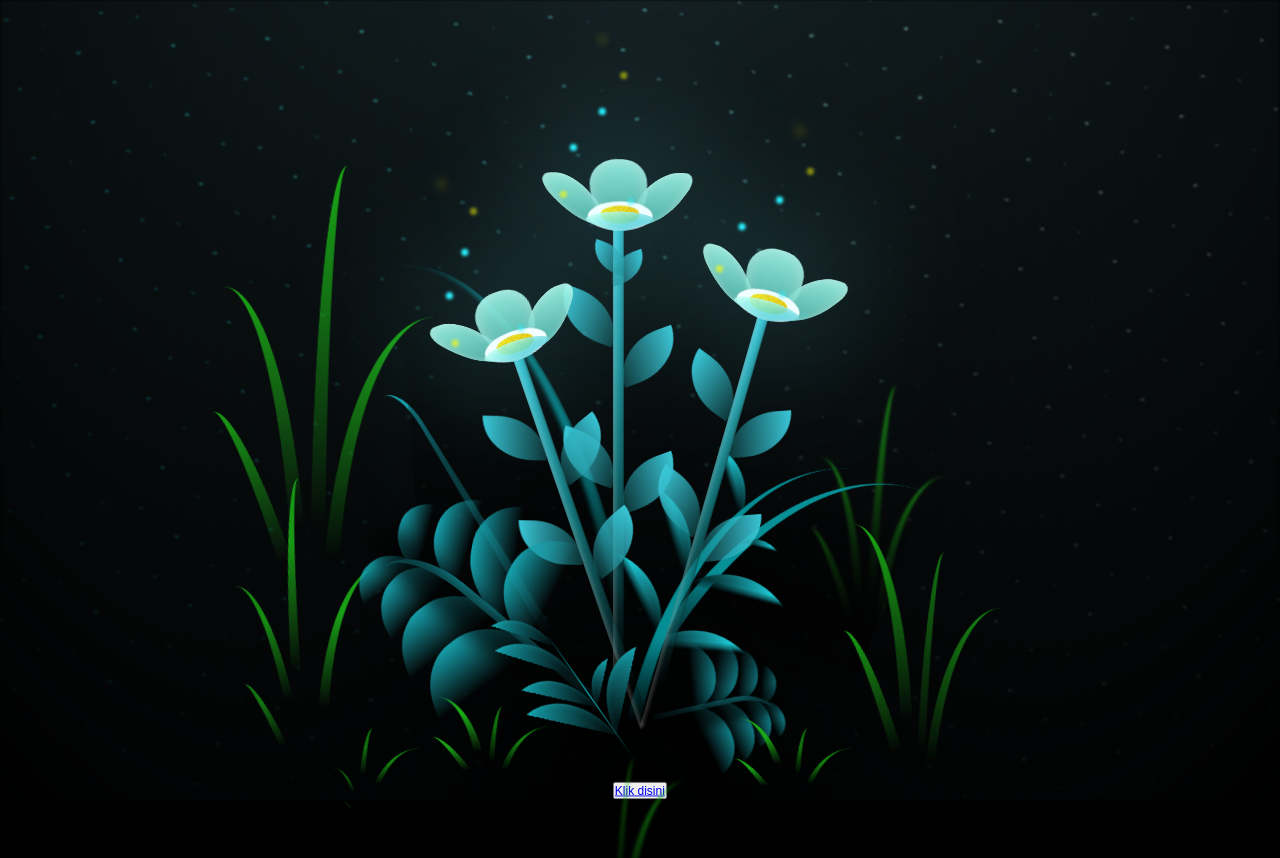
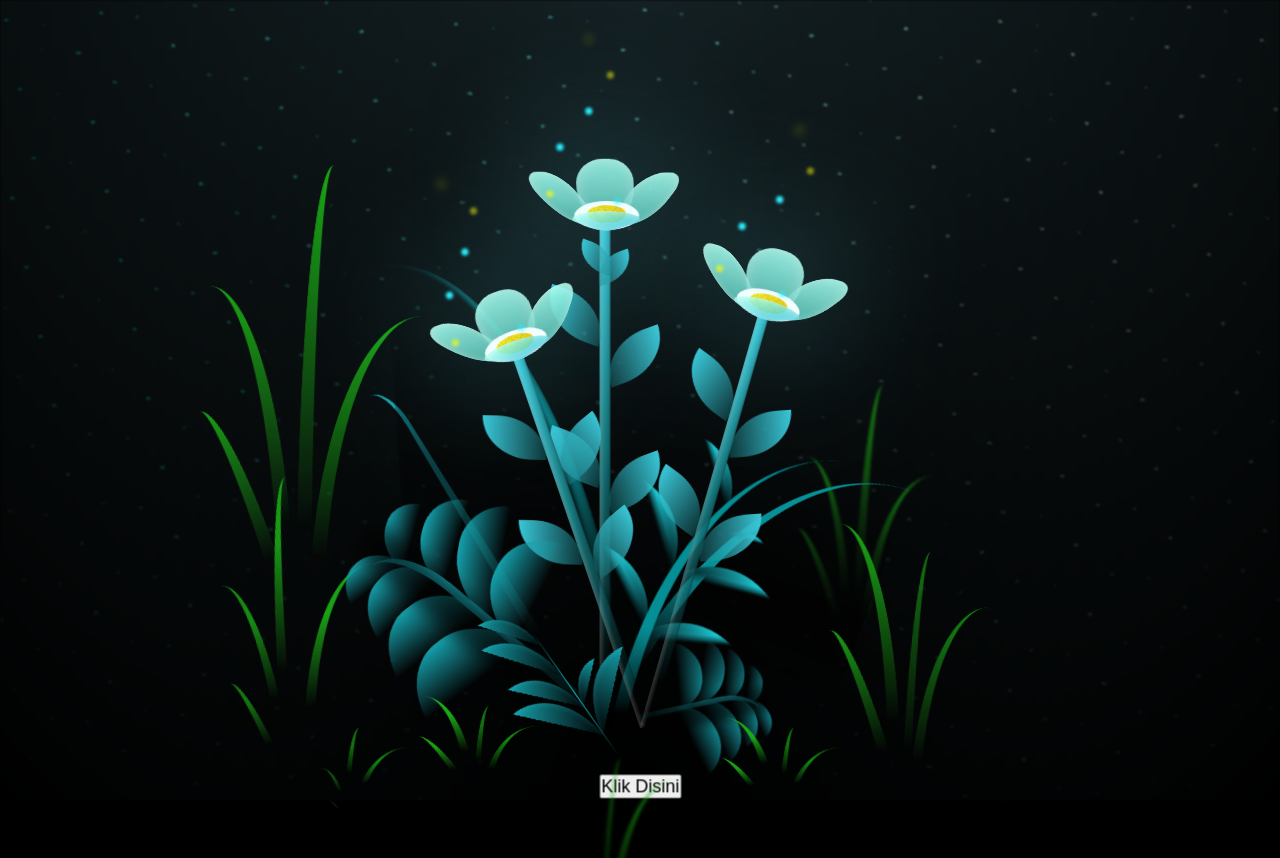
Before and after one commit to dandyfikri/ultahayang, a plain HTML site: page flower.html in a window 1280 px wide. Shown: the top 858 px of the page. Drawn offline with Linux system fonts and the light colour scheme.

Commit message:
Update flower.html

```diff
--- a/flower.html
+++ b/flower.html
@@ -306,11 +306,9 @@
           <div class="leaf leaf--3"></div>
         </div>
       </div>
-      <div class="button">
-        <button>
-            <a href="foto.html" >Klik disini</a>
-        </button>
-    </div>
+      <a href="foto.html">
+        <button type="button" style="font-size: 20px;">Klik Disini</button>
+      </a>
     <script src="main.js"></script>
   </body>
 </html>
```
